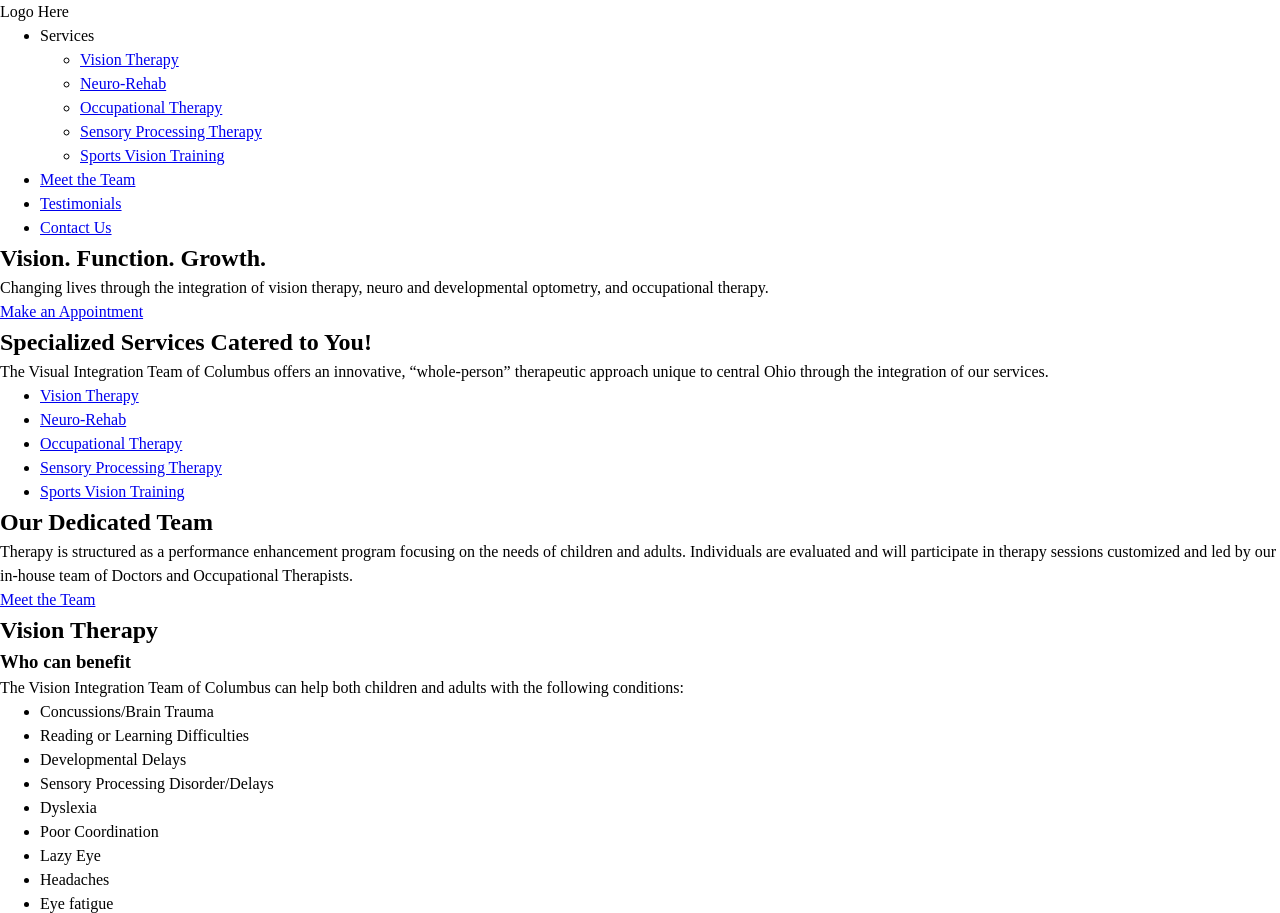
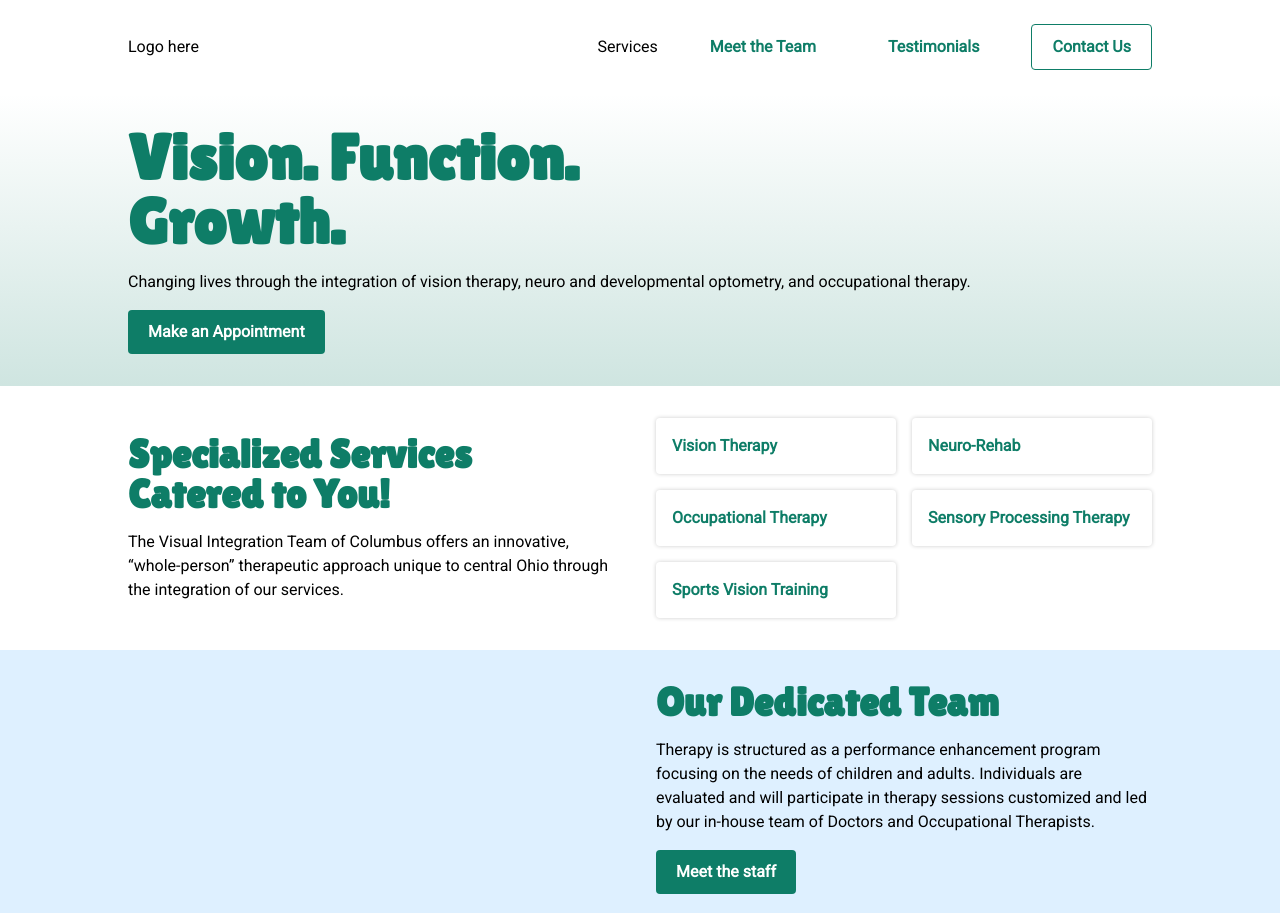
Before and after one commit to beterry/vit-web, a plain HTML site: page index.html in a window 1280 px wide. Shown: the top 913 px of the page. Drawn offline with Linux system fonts and the light colour scheme.

Commit message:
init styles

```diff
--- a/index.html
+++ b/index.html
@@ -6,16 +6,20 @@
     <meta name="viewport" content="width=device-width, initial-scale=1.0">
     <link rel="stylesheet" type="text/css" href="/styles/reset.css" />
     <link rel="stylesheet" type="text/css" href="/styles/vit.css" />
+    <link rel="preconnect" href="https://fonts.googleapis.com">
+    <link rel="preconnect" href="https://fonts.gstatic.com" crossorigin>
+    <link href="https://fonts.googleapis.com/css2?family=Lato&family=Lilita+One&family=Roboto&display=swap" rel="stylesheet">
     <title>Vision Integration Team</title>
 </head>
 <body>
     <header>
-        <p>Logo Here</p>
+        <div id="topnav-wrapper" class="wrapper">
+            <p>Logo here</p>
             <nav>
-            <ul>
-                <li>
+                <ul id="topnav-links">
+                    <li id="services-target">
                         Services
-                    <ul>
+                        <ul id="services-dropdown">
                             <li><a href="#">Vision Therapy</a></li>
                             <li><a href="#">Neuro-Rehab</a></li>
                             <li><a href="#">Occupational Therapy</a></li>
@@ -23,40 +27,57 @@
                             <li><a href="#">Sports Vision Training</a></li>
                         </ul>
                     </li>
-                <li><a href="#">Meet the Team</a></li>
-                <li><a href="#">Testimonials</a></li>
-                <li><a href="#">Contact Us</a></li>
+                    <li><a class="btn text" href="#">Meet the Team</a></li>
+                    <li><a class="btn text" href="#">Testimonials</a></li>
+                    <li><a class="btn outline" href="#">Contact Us</a></li>
                 </ul>
             </nav>
+        </div>
     </header>
     <main>
-        <section>
-            <h1>Vision. Function. Growth.</h1>
+        <section class="page-section gradient-bk">
+            <div class="wrapper">
+                <div class="content-stack">
+                    <h1>Vision. Function.<br> Growth.</h1>
                     <p>Changing lives through the integration of vision therapy, neuro and developmental optometry, and occupational therapy.</p>
-            <a href="#">Make an Appointment</a>
+                    <div><a class="btn inline" href="#">Make an Appointment</a></div>
+                </div>
+            </div>
         </section>
-        <section>
-            <h2>Specialized Services Catered to You!</h2>
+        <section class="page-section wrapper col-2">
+            <div class="content-stack">
+                <h2>Specialized Services<br> Catered to You!</h2>
                 <p>The Visual Integration Team of Columbus offers an innovative, “whole-person” therapeutic approach unique to central Ohio through the integration of our services.</p>
-            <ul>
-                <li><a href="#">Vision Therapy</a></li>
-                <li><a href="#">Neuro-Rehab</a></li>
-                <li><a href="#">Occupational Therapy</a></li>
-                <li><a href="#">Sensory Processing Therapy</a></li>
-                <li><a href="#">Sports Vision Training</a></li>
+            </div>
+            <ul class="services-grid">
+                <li><a class="service-card" href="#">Vision Therapy</a></li>
+                <li><a class="service-card" href="#">Neuro-Rehab</a></li>
+                <li><a class="service-card" href="#">Occupational Therapy</a></li>
+                <li><a class="service-card" href="#">Sensory Processing Therapy</a></li>
+                <li><a class="service-card" href="#">Sports Vision Training</a></li>
             </ul>
         </section>
-        <section>
+        <section class="page-section blue-bk">
+            <div class="wrapper">
+                <div class="col-2">
+                    <div>
+                        <!-- IMAGE HERE -->
+                    </div>
+                    <div class="content-stack">
                         <h2>Our Dedicated Team</h2>
                         <p>Therapy is structured as a performance enhancement program focusing on the needs of children and adults. Individuals are evaluated and will participate in therapy sessions customized and led by our in-house team of Doctors and Occupational Therapists.</p>
-            <a href="#">Meet the Team</a>
+                        <div><a class="btn inline" href="#">Meet the staff</a></div>
+                    </div>
+                </div>
+            </div>
         </section>
-        <section>
-            <h2>Vision Therapy</h2>
-            <article>
+        <section id="vision-therapy" class="page-section content-stack">
+            <h2 class="txt-centered">Vision Therapy</h2>
+            <div class="wrapper">
+                <article class="content-stack">
                     <h3><strong>Who</strong> can benefit</h3>
-                <p>The Vision Integration Team of Columbus can help both children and adults with the following conditions:</p>
-                <ul>
+                    <p class="txt-wrapper">The Vision Integration Team of Columbus can help both children and adults with the following conditions:</p>
+                    <ul class="checklist">
                         <li>Concussions/Brain Trauma</li>
                         <li>Reading or Learning Difficulties</li>
                         <li>Developmental Delays</li>
@@ -69,10 +90,11 @@
                         <li>A desire to enhance Sports Performance</li>
                     </ul>
                 </article>
-            <article>
+            </div>
+            <article class="wrapper">
                 <h3><strong>What</strong> are the benefits</h3>
-                <p>The Vision Integration Team of Columbus provides this unique approach focusing on the integration of vision, sensory processing, and motor skills, providing patients a way to learn how to effectively utilize their visual and sensory motor skills for everyday activities.</p>
-                <ul>
+                <p class="txt-wrapper">The Vision Integration Team of Columbus provides this unique approach focusing on the integration of vision, sensory processing, and motor skills, providing patients a way to learn how to effectively utilize their visual and sensory motor skills for everyday activities.</p>
+                <ul class="checklist">
                     <li>Reading</li>
                     <li>Writing</li>
                     <li>Eye Hand Coordination</li>
@@ -82,44 +104,54 @@
                     <li>Attention/Organization</li>
                 </ul>
             </article>
-            <article>
-                <h3><strong>What</strong> are the benefits</h3>
-                <p>The Vision Integration Team of Columbus fosters growth in these skill areas:</p>
+            <article class="wrapper content-stack">
+                <h3><strong>How</strong> we do it</h3>
+                <p class="txt-wrapper">The Vision Integration Team of Columbus fosters growth in these skill areas:</p>
                 <h4>Functional Vision Skills</h4>
-                <p>Functional vision is your ability to move, team and focus your eyes to gather information from the world around you. These skills can become impaired after a neurological insult or perhaps they were underdeveloped from birth. These skills include:</p>
-                <ul>
+                <p class="txt-wrapper">Functional vision is your ability to move, team and focus your eyes to gather information from the world around you. These skills can become impaired after a neurological insult or perhaps they were underdeveloped from birth. These skills include:</p>
+                <ul class="checklist">
                     <li>Eye alignment</li>
                     <li>Eye tracking and eye teaming</li>
                     <li>Eye focusing abilities</li>
                     <li>Eye movement control</li>
                     <li>Visual processing</li>
                 </ul>
+                <div class="txt-wrapper content-stack">
                     <p>Studies indicate that 30 to 60% of children with learning delays have vision problems. Most of these children have passed the standard vision screening at school or at the pediatrician’s office, testing only a child’s visual acuity.  Often it is the child’s functional vision skills that are the actual roadblocks to learning.</p>
                     <p>When dealing with concussion and other neurological injuries, nearly 50 percent of adults experience symptoms related to vision and visual processing. For adolescents, the number rises to a staggering 69 percent!</p>
+                </div>
                 <h4>Sensory Processing Skills</h4>
-                <p>Sensory Processing is the ability to receive, organize, interpret, and utilize information from the world around us. When our systems are processing information and communicating effectively, our bodies can achieve a calm, organized state to efficiently attend to activities. Efficient sensory processing skills allow us to attend to, organize, sequence, problem solve, and execute activities appropriately. Sensory integration is a therapeutic approach used in conjunction with functional skill development to help children and adults process and respond to stimuli in their environment.</p>
+                <p class="txt-wrapper">Sensory Processing is the ability to receive, organize, interpret, and utilize information from the world around us. When our systems are processing information and communicating effectively, our bodies can achieve a calm, organized state to efficiently attend to activities. Efficient sensory processing skills allow us to attend to, organize, sequence, problem solve, and execute activities appropriately. Sensory integration is a therapeutic approach used in conjunction with functional skill development to help children and adults process and respond to stimuli in their environment.</p>
                 <h4>Sensory Motor Skills</h4>
-                <p>Sensory motor skills are basic underlying skills that influence learning, behavior and performance. Skills such as motor planning, crossing midline, body awareness, fine motor skills, gross motor skills, and bilateral coordination rely heavily on vision and other sensory stimulation. To achieve good motor skill development, an individual must have good awareness of his/her own body and the space around them. During therapy, we assess and help patients re-visit and achieve milestones that may not be fully developed or have gotten disrupted from an accident or illness, giving them the foundation they need to achieve age-appropriate skill development or acquisition for desired performance.</p>
+                <p class="txt-wrapper">Sensory motor skills are basic underlying skills that influence learning, behavior and performance. Skills such as motor planning, crossing midline, body awareness, fine motor skills, gross motor skills, and bilateral coordination rely heavily on vision and other sensory stimulation. To achieve good motor skill development, an individual must have good awareness of his/her own body and the space around them. During therapy, we assess and help patients re-visit and achieve milestones that may not be fully developed or have gotten disrupted from an accident or illness, giving them the foundation they need to achieve age-appropriate skill development or acquisition for desired performance.</p>
             </article>
         </section>
-        <section>
-            <h2>What Our Patients Say</h2>
-            <p>Working with the Vision Integration Team was nothing short of amazing. Our daughter is a top performer now in reading and math, loves a variety of activities, and plays volleyball!  We have seen a change in maturity and confidence. I cannot say enough good things about our experience. The Vision Integration Team are top-notch practitioners.</p>
-            <p>Katie (Camille's mom)</p>
+        <section class="page-section purple-bk">
+            <div id="testimonial-section" class="wrapper content-stack">
+                <h2 class="txt-centered">What Our Patients Say</h2>
+                <p class="txt-wrapper txt-centered">Working with the Vision Integration Team was nothing short of amazing. Our daughter is a top performer now in reading and math, loves a variety of activities, and plays volleyball!  We have seen a change in maturity and confidence. I cannot say enough good things about our experience. The Vision Integration Team are top-notch practitioners.</p>
+                <p class="txt-centered txt-highlight">Katie (Camille's mom)</p>
+                <div class="txt-centered"><a class="btn inline" href="#">Read more testimonials</a></div>
+            </div>
         </section>
     </main>
-    <footer>
-        <article>
+    <footer class="wrapper">
+        <div class="footer-grid">
+            <article class="footer-about">
                 <p>Logo here</p>
+                <div class="content-stack">
                     <h2>About</h2>
                     <p>The Visual Integration Team of Columbus offers an innovative, “whole-person” therapeutic approach unique to central Ohio through the integration of our services.</p>
+                    <div class="footer-social">
                         <a href="#">Facebook</a>
                         <a href="#">Instagram</a>
+                    </div>
+                </div>
             </article>
-        <article>
+            <article class="footer-services content-stack">
                 <h3>Services</h3>
                 <nav>
-                <ul>
+                    <ul class="content-stack">
                         <li><a href="#">Vision Therapy</a></li>
                         <li><a href="#">Neuro-Rehab</a></li>
                         <li><a href="#">Occupational Therapy</a></li>
@@ -129,17 +161,21 @@
                 </nav>
             </article>
             <nav>
-            <ul>
+                <ul class="content-stack">
                     <li><a href="#">Meet the Team</a></li>
                     <li><a href="#">Testimonials</a></li>
-                <li>
+                    <li class="content-stack">
                         <a href="#">Contact Us</a>
+                        <div>
                             <p>3600 Olentangy River Rd. Suite B</p>
                             <p>Columbus, OH 43214</p>
                             <p>614.545.3312</p>
+                        </div>
                     </li>
                 </ul>
             </nav>
+        </div>
+        <p class="copyright">Copyright 2023</p>
     </footer>
 </body>
 </html>
--- a/styles/vit.css
+++ b/styles/vit.css
@@ -0,0 +1,287 @@
+:root {
+    --primary: #0E7D67;
+    --primary-40: hsl(168, 80%, 27%, .4);
+    --primary-30: hsl(168, 80%, 27%, .3);
+    --primary-20: hsl(168, 80%, 27%, .2);
+    --primary-10: hsl(168, 80%, 27%, .1);
+
+    --blue: #DEF0FF;
+
+    --purple: #E2D9FB;
+
+    --gray-light: #DEDEDE;
+    --gray-text: #7e7e7e;
+}
+
+html {
+
+}
+
+body {
+    font-family: 'Roboto', sans-serif;
+}
+
+h1, h2, h3, h4 {
+    line-height: 1;
+    color: var(--primary);
+}
+
+h1, h2, h3 {
+    font-family: 'Lilita One', cursive;
+}
+
+h1 {
+    font-size: 4rem;
+}
+
+h2 {
+    font-size: 2.5rem;
+}
+
+h3 {
+    font-size: 1.625rem;
+}
+
+h4 {
+    font-family: 'Lato', sans-serif;
+    font-size: 1.25rem;
+    font-weight: 700;
+}
+
+p, button, a {
+
+}
+
+a {
+    text-decoration: none;
+    color: var(--primary);
+}
+
+/* ============================ */
+/* BUTTON */
+/* ============================ */
+
+.btn {
+    display: flex;
+    align-items: center;
+    justify-content: center;
+
+    background-color: var(--primary);
+    color: white;
+    border: none;
+    padding: .625rem 1.25rem;
+    font-weight: 600;
+    border-radius: 4px;
+
+    /* link specific */
+    text-decoration: none;
+}
+
+.btn.inline {
+    display: inline-flex;
+}
+
+.btn.outline {
+    background-color: transparent;
+    color: var(--primary);
+    border: 1px solid var(--primary);
+}
+
+.btn.text {
+    background-color: transparent;
+    color: var(--primary);
+}
+
+.btn.text:hover, .btn.outline:hover {
+    background-color: var(--primary-10);
+}
+
+/* ============================ */
+/* LAYOUT */
+/* ============================ */
+
+.wrapper {
+    width: 80%;
+    max-width: 1200px;
+    margin: 0 auto;
+}
+
+.content-stack {
+    display: grid;
+    gap: 1rem;
+    align-content: start;
+}
+
+.page-section {
+    padding-block: 32px;
+}
+
+.col-2 {
+    display: grid;
+    grid-template-columns: 1fr 1fr;
+    gap: 2rem;
+    align-items: center;
+}
+
+/* ============================ */
+/* BACKGROUNDS */
+/* ============================ */
+
+.gradient-bk {
+    background: linear-gradient(white, var(--primary-20));
+}
+
+.blue-bk {
+    background: var(--blue);
+}
+
+.purple-bk {
+    background: var(--purple);
+}
+
+/* ============================ */
+/* TEXT */
+/* ============================ */
+
+.txt-wrapper {
+    max-width: 700px;
+}
+
+.txt-centered {
+    text-align: center;
+}
+
+.txt-highlight {
+    color: var(--primary);
+}
+
+/* ============================ */
+/* LISTS */
+/* ============================ */
+
+ul, ol {
+    list-style-type: none;
+    margin: 0;
+    padding: 0;
+}
+
+li {
+
+}
+
+.checklist {
+    display: grid;
+    grid-template-columns: 1fr 1fr 1fr;
+    gap: 0 1rem;
+}
+
+.checklist li {
+    list-style: url("../images/icons/checkmark.svg") inside;
+    padding-block: 1rem;
+    border-bottom: 1px solid var(--gray-light);
+}
+
+/* ============================ */
+/* NAV */
+/* ============================ */
+
+header {
+    padding-block: 1.5rem;
+}
+
+#topnav-wrapper {
+    display: flex;
+    align-items: center;
+    justify-content: space-between;
+}
+
+#topnav-links {
+    display: flex;
+    align-items: center;
+    gap: 2rem;
+}
+
+#topnav-links a {
+    font-weight: 700;
+}
+
+#services-target {
+
+}
+
+#services-dropdown {
+    display: none;
+}
+
+/* ============================ */
+/* FOOTER */
+/* ============================ */
+
+footer {
+}
+
+.footer-grid {
+    display: grid;
+    gap: 32px;
+    padding-block: 32px;
+}
+
+@media screen and (min-width: 960px) {
+    .footer-grid {
+        grid-template-columns: 2fr 1fr 1fr;
+    }
+}
+
+.footer-about {
+    display: flex;
+    gap: 16px;
+}
+
+.footer-social {
+    display: flex;
+    gap: 16px;
+}
+
+.footer-services h3 {
+    color: black;
+    font-size: 1.2rem;
+}
+
+.copyright {
+    color: var(--gray-text);
+    padding-block: 16px;
+    text-align: center;
+}
+
+
+/* ============================ */
+/* SPECIFIC */
+/* ============================ */
+
+.services-grid {
+    display: grid;
+    grid-template-columns: 1fr 1fr;
+    gap: 1rem;
+}
+
+.service-card {
+    display: block;
+    width: 100%;
+    box-shadow: 0px 0px 4px rgba(0, 0, 0, 0.2) ;
+    padding: 1rem;
+    font-weight: 700;
+    border-radius: 4px;
+}
+
+#vision-therapy h3 {
+    color: black;
+}
+
+#vision-therapy h3 strong {
+    color: var(--primary);
+    text-transform: uppercase;
+}
+
+#testimonial-section {
+    justify-content: center;
+}
```
Also changed, not shown: images/icons/checkmark.svg (added). Lines whose indentation alone changed are shown as unchanged.
